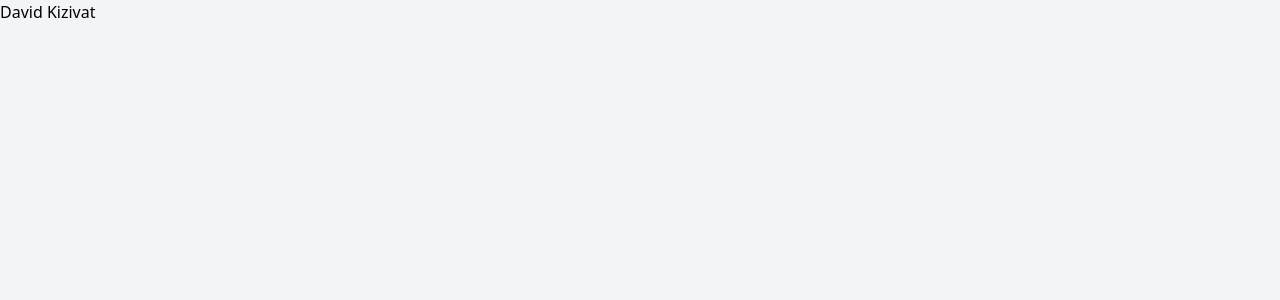
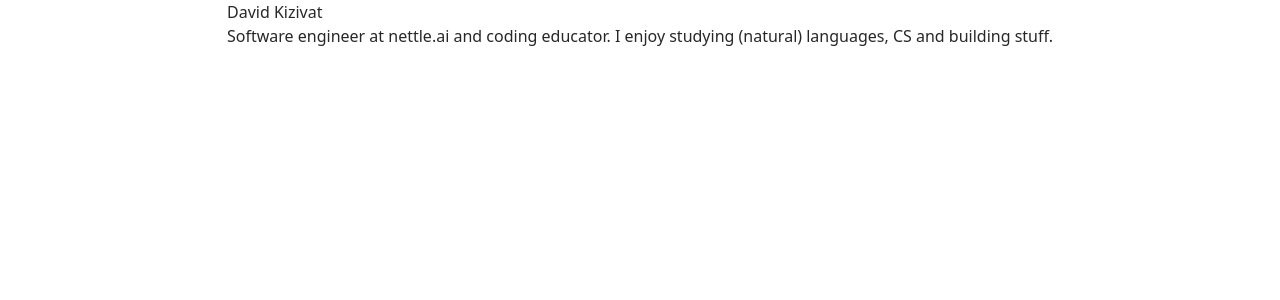
Before and after one commit to kizivat/kizivat-eu, a SvelteKit app: page / in a window 1280 px wide. Shown: the top 300 px of the page. Built offline with nearby package versions, Linux system fonts and the light colour scheme.

Commit message:
feat: add bio and styling

```diff
--- a/src/routes/+layout.svelte
+++ b/src/routes/+layout.svelte
@@ -1,5 +1,8 @@
 <script>
 	import '../app.css';
+	import { page } from '$app/stores';
 </script>
 
-<slot />
+{#key $page.route}
+	<slot />
+{/key}
--- a/src/routes/+page.svelte
+++ b/src/routes/+page.svelte
@@ -1,7 +1,24 @@
-<h1 class="text-3xl font-bold underline">David Kizivat</h1>
+<script lang="ts">
+	import { fade } from 'svelte/transition';
+	import NettleLink from './NettleLink.svelte';
+</script>
+
+<main class="h-screen max-w-screen-lg flex flex-col justify-center p-8">
+	<h1 class="text-5xl font-bold mb-8" in:fade>David Kizivat</h1>
+	<p class="font-serif max-w-prose text-lg">
+		Software engineer at
+		<NettleLink /> and coding educator. I enjoy studying
+		<span class="text-zinc-400">(natural)</span> languages, CS and building stuff.
+	</p>
+</main>
 
 <style lang="postcss">
 	:global(html) {
-		background-color: theme(colors.gray.100);
+		@apply bg-white text-zinc-800
+			dark:text-zinc-100 dark:bg-zinc-900;
+	}
+
+	:global(body) {
+		@apply flex justify-center;
 	}
 </style>
--- /dev/null
+++ b/src/routes/NettleLink.svelte
@@ -0,0 +1,45 @@
+<script lang="ts">
+	import { crossfade, fly, scale } from 'svelte/transition';
+
+	let hovered = false;
+
+	let textSpan: HTMLSpanElement;
+	$: width = textSpan?.getBoundingClientRect().width;
+	$: height = textSpan?.getBoundingClientRect().height;
+</script>
+
+<a
+	href="https://nettle.ai/"
+	target="_blank"
+	referrerpolicy="no-referrer"
+	class="
+		relative inline-block w-[var(--width)] h-[var(--height)] align-bottom outline-none
+		focus:outline-none focus:ring-2 focus:ring-zinc-800 dark:focus:ring-[#fff600]
+	"
+	style="--width: {width}px; --height: {height}px;"
+	on:focus={() => (hovered = true)}
+	on:blur={() => (hovered = false)}
+	on:mouseenter={() => (hovered = true)}
+	on:mouseleave={() => (hovered = false)}
+>
+	{#if hovered}
+		<img
+			src="nettle.svg"
+			alt="nettle.ai"
+			class="absolute bottom-1 h-5 inline-block align-baseline transform translate-y-1 -rotate-[2deg]"
+			transition:fly={{ y: -10 }}
+		/>
+	{:else}
+		<span
+			class="
+				bottom-0 text-black font-sans
+				after:block after:absolute after:w-full after:h-1/2 after:bg-[#fff600] after:bottom-1 after:-z-10 after:transform after:-rotate-3
+			"
+			class:absolute={textSpan}
+			transition:fly={{ y: 10 }}
+			bind:this={textSpan}
+		>
+			nettle.ai
+		</span>
+	{/if}
+</a>
```
Also changed, not shown: static/nettle.svg (added).
